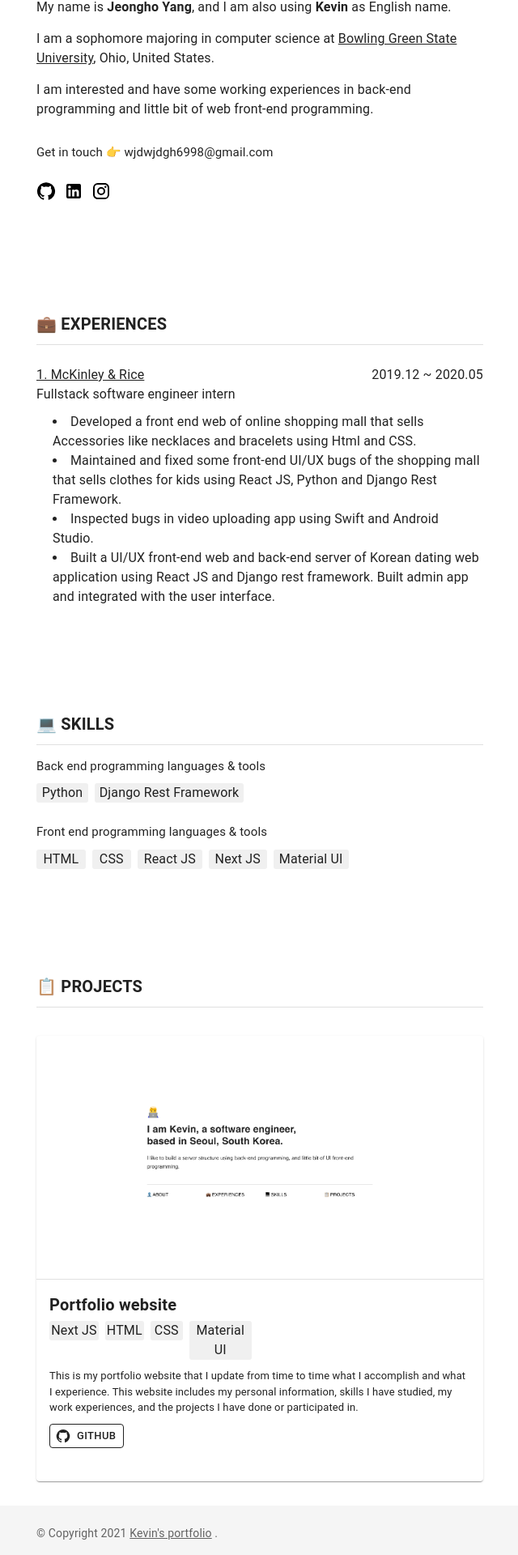
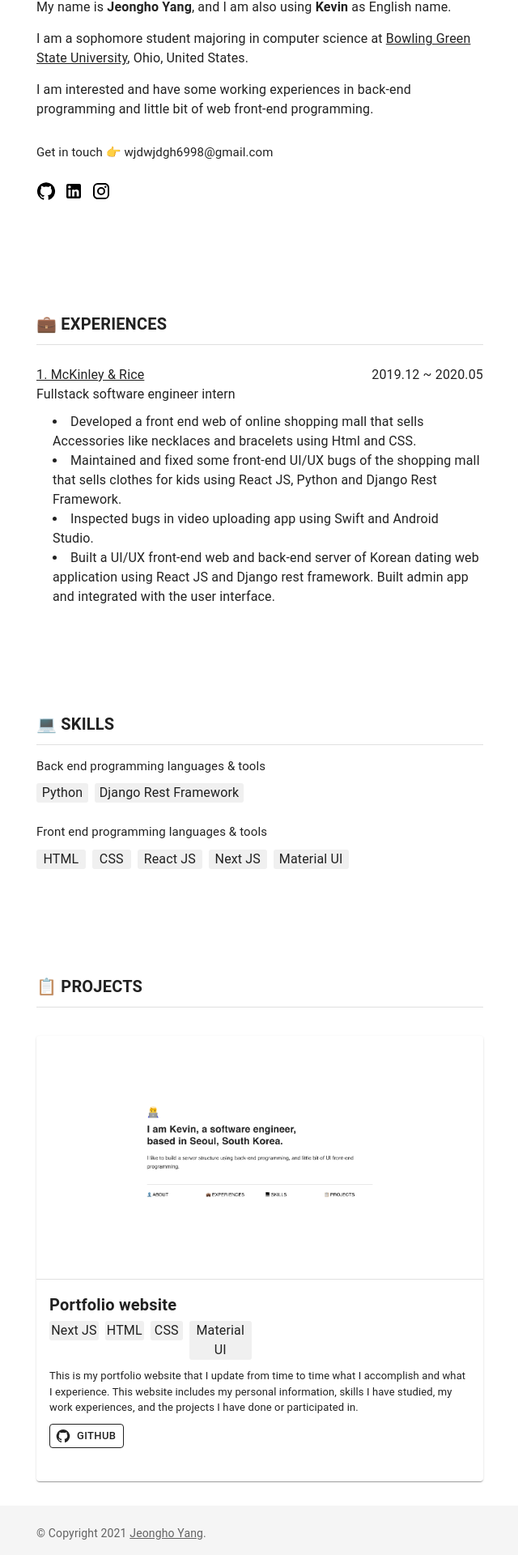
Before and after one commit to jeonghoyang12/my-portfolio, a Next.js app: page / in a window 1280 px wide. Shown: the part 833-2753 px from the top of the page at 81% size, without its empty margins (319-959 px from the left). Built offline with nearby package versions, Linux system fonts and the light colour scheme.

Commit message:
[components] edit texts

```diff
--- a/components/About.js
+++ b/components/About.js
@@ -28,7 +28,7 @@ export default function About() {
         <strong>Kevin</strong> as English name.
       </Typography>
       <Typography className={classes.bodyText}>
-        I am a sophomore majoring in computer science at{" "}
+        I am a sophomore student majoring in computer science at{" "}
         <Link href="https://www.bgsu.edu/" color="inherit">
           Bowling Green State University
         </Link>
--- a/components/Footer.js
+++ b/components/Footer.js
@@ -4,7 +4,6 @@ import Container from "@mui/material/Container";
 import Typography from "@mui/material/Typography";
 import Box from "@mui/material/Box";
 import Link from "@mui/material/Link";
-import Divider from "@mui/material/Divider";
 
 function Copyright() {
   return (
@@ -12,8 +11,8 @@ function Copyright() {
       {"© Copyright "}
       {new Date().getFullYear()}{" "}
       <Link color="inherit" href="/">
-        Kevin&apos;s portfolio
-      </Link>{" "}
+        Jeongho Yang
+      </Link>
       {"."}
     </Typography>
   );
```
